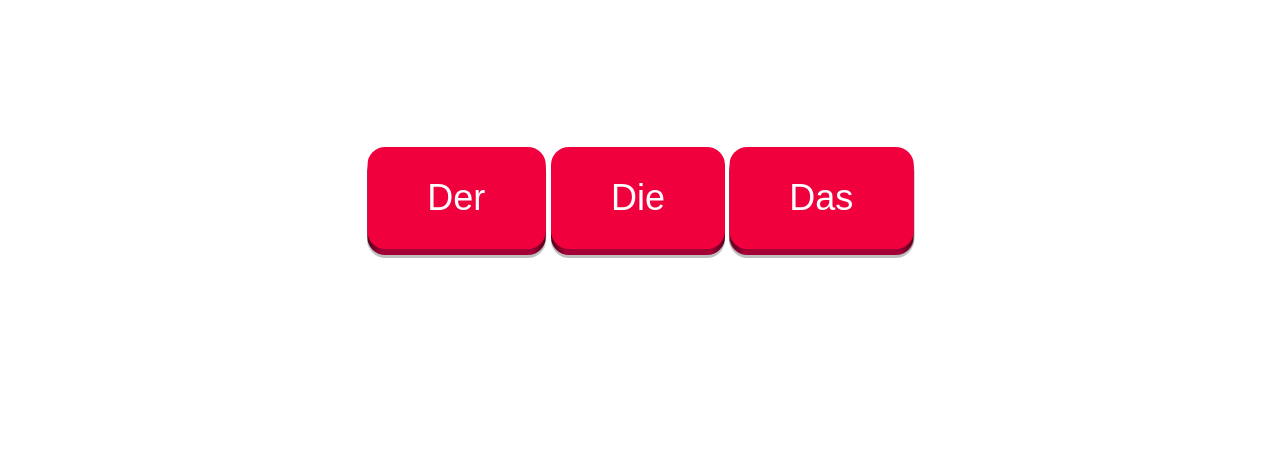
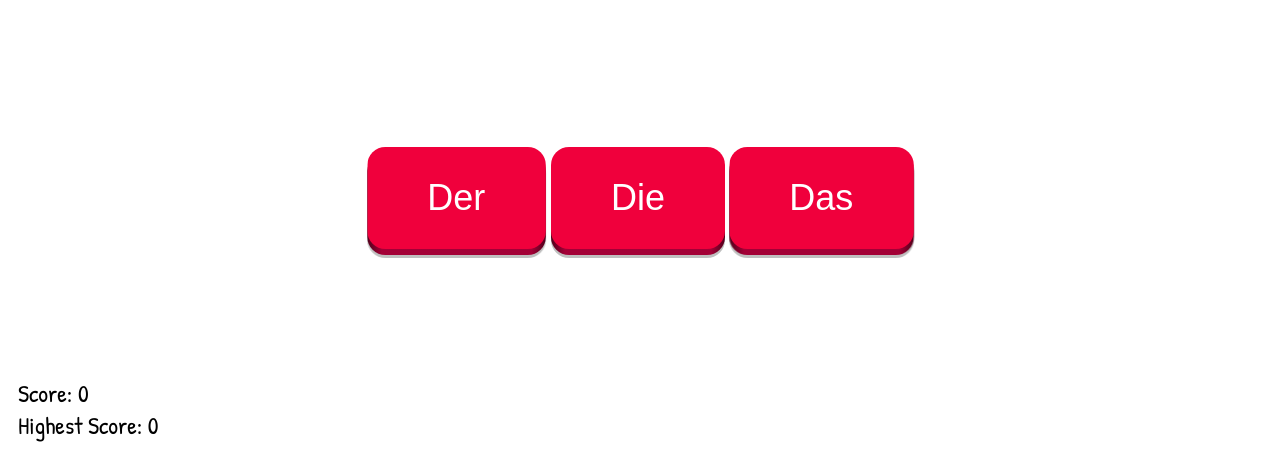
Before and after one commit to namerror/German-Article, a plain HTML site: page index.html in a window 1280 px wide. Shown: the part 349-800 px from the top of the page. Drawn offline with Linux system fonts and the light colour scheme.

Commit message:
Added score feature, and a highest score is kept in local storage.

```diff
--- a/index.html
+++ b/index.html
@@ -24,6 +24,13 @@
         <button onclick="setLevel('C1')" role="button">C1</button>
         <!--button class="level-buttons" onclick="newWord('C2')">C2</button-->
     </div>
+
+    <div class="score">
+        Score: <span id="score">0</span>
+        <br>
+        Highest Score: <span id="highest-score">0</span>
+    </div>
+
     <div class="container">
         <div class="word-container">
             <span id="word">Nahrungsmittelunversträglichkeit</span>
--- a/script.js
+++ b/script.js
@@ -2,6 +2,15 @@ let level = "A1"
 let currentWord = {
     "word": "Nahrungsmittelunversträglichkeit",
     "article": "die"
+}
+let score = 0;
+let highestScore = localStorage.getItem("highestScore") || 0; // Retrieve highest score from localStorage
+
+window.onload = function () {
+    loadHighestScore();
+    function loadHighestScore() {
+        document.getElementById("highest-score").innerHTML = highestScore;
+    }
 }
 
 function setLevel(newLevel) {
@@ -32,9 +41,17 @@ function newWord(level) {
 function checkAnswer(article) {
     if (currentWord["article"] == article) {
         showNotification("Richtig!")
+        score++;
+        if (score > highestScore) {
+            highestScore = score;
+            document.getElementById("highest-score").innerHTML = highestScore;
+            localStorage.setItem("highestScore", highestScore); // Save the new highest score to localStorage
+        }
     } else {
         showNotification("Falsch!")
+        score = 0;
     }
+    document.getElementById("score").innerHTML = score;
     newWord(level)
 }
 
--- a/styles.css
+++ b/styles.css
@@ -3,6 +3,15 @@
     flex-direction: column;
     align-items: center;
     justify-content: center;
+}
+
+.score {
+    position: absolute;
+    bottom: 0;
+    margin: 10px;
+    font-size: 1.5em;
+    color: black;
+    font-family: "Patrick Hand", cursive;
 }
 
 .level-buttons {
```
